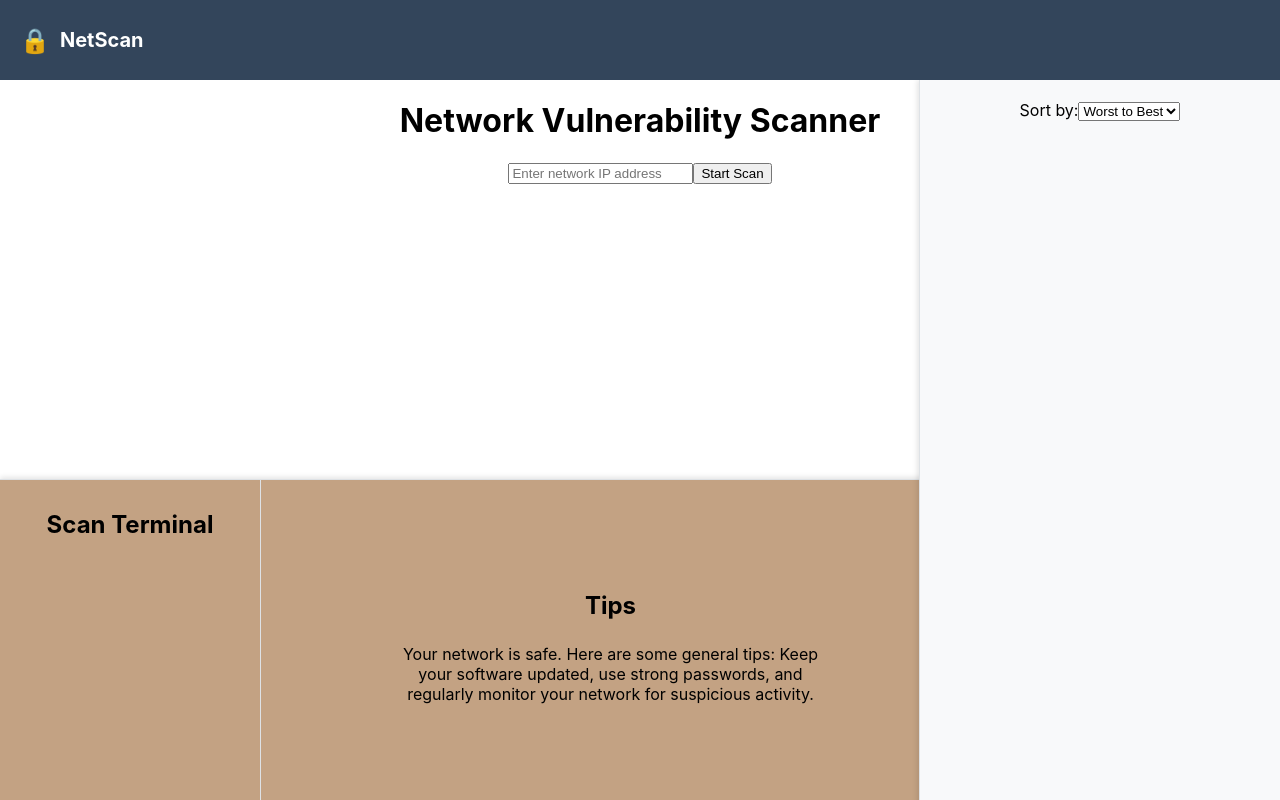
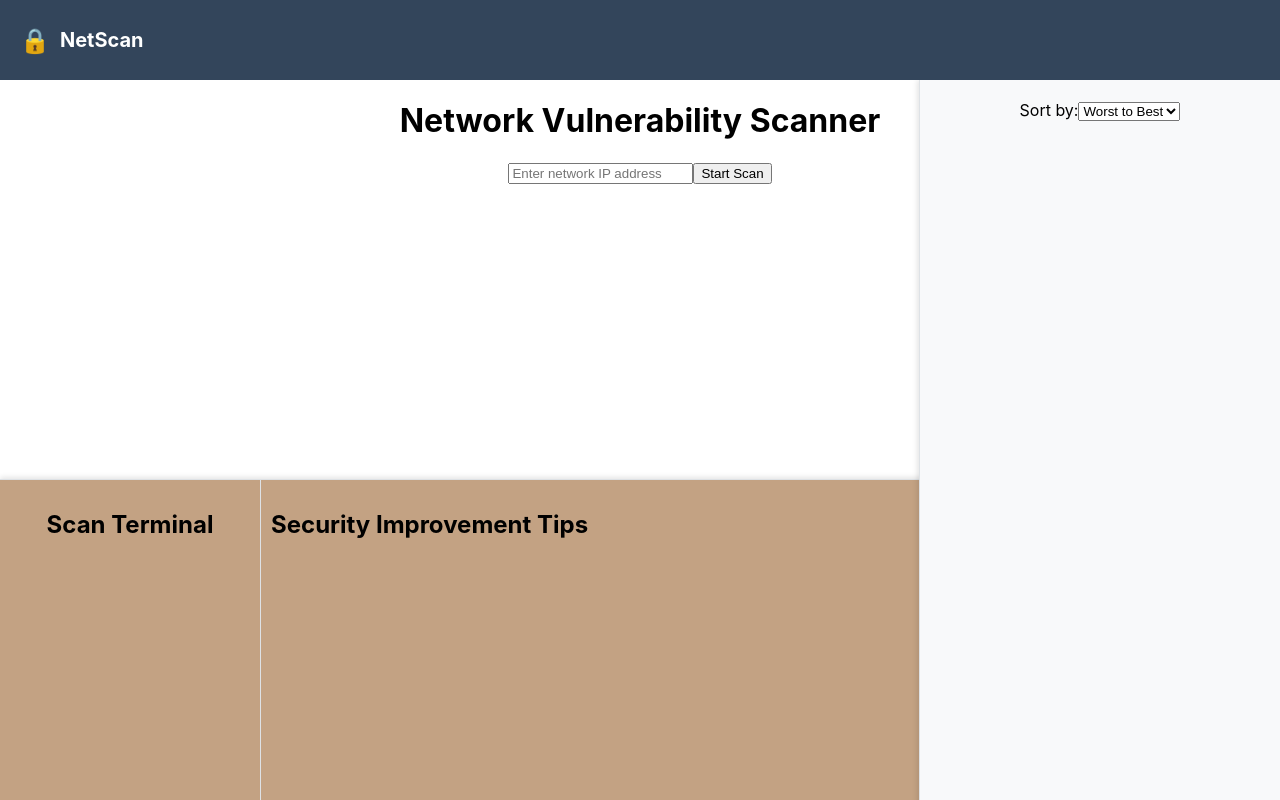
Before and after one commit to cookster00/network-project, a React (Create React App) app in the folder frontend/: page / in a window 1280 px wide. Built offline with nearby package versions, Linux system fonts and the light colour scheme; the HTML template or start-up script is replaced by a standard one.

Commit message:
Improvements on security tips

```diff
--- a/frontend/src/Components/NetworkInfo.css
+++ b/frontend/src/Components/NetworkInfo.css
@@ -14,6 +14,14 @@
   width: 25%; /* Left 1/4 of the page */
   padding: 10px;
   overflow-y: auto;
+  display: flex;
+  flex-direction: column;
+  align-items: center; /* Center content horizontally */
+}
+
+.network-info h2 {
+  text-align: center; /* Center the title text */
+  width: 100%; /* Ensure the title takes up the full width */
 }
 
 .separator-line {
@@ -28,10 +36,9 @@
   overflow-y: auto;
   display: flex;
   flex-direction: column;
-  align-items: center; /* Center the content horizontally */
-  justify-content: center; /* Center the content vertically */
-  text-align: center; /* Center the text */
-  margin: 0 auto; /* Center the section within the container */
+  align-items: flex-start; /* Align content to the left */
+  text-align: left; /* Align text to the left */
+  margin: 0; /* Remove side margins */
 }
 
 .scan-status-messages {
@@ -40,6 +47,6 @@
 }
 
 .tips-section p {
-  margin: 5px 20px; /* Adjust margin for tighter spacing and add side margins */
-  width: calc(100% - 40px); /* Ensure the text takes up the full width minus side margins */
+  margin: 5px 0; /* Adjust margin for tighter spacing */
+  width: 100%; /* Ensure the text takes up the full width */
 }
--- a/frontend/src/Components/NetworkInfo.js
+++ b/frontend/src/Components/NetworkInfo.js
@@ -2,24 +2,38 @@ import React from 'react';
 import './NetworkInfo.css'; // Assuming you will add some CSS for styling
 
 const tips = {
-  'Anonymous FTP Access': 'Turn off guest access for file sharing to keep your files safe.',
-  'Exposed SMB Shares': 'Make sure only trusted people can access shared files on your network.',
-  'DNS zone transfer misconfiguration': 'Configure DNS servers to restrict zone transfers to trusted IP addresses.',
-  'SNMP misconfigurations': 'Disable SNMP or configure it securely to prevent unauthorized access.',
-  'Outdated software and known vulnerabilities': 'Regularly update software to patch known vulnerabilities.'
+  'Anonymous FTP Access': ['Turn off guest access for file sharing to keep your files safe.', 'Require strong passwords for users', 'Use SFTP (Secure File Transfer Protocol) instead of FTP to encrypt data.'],
+  'Exposed SMB Shares': ['Make sure only trusted people can access shared files on your network.'],
+  'DNS zone transfer misconfiguration': ['Configure DNS servers to restrict zone transfers to trusted IP addresses.'],
+  'SNMP misconfigurations': ['Disable SNMP or configure it securely to prevent unauthorized access.'],
+  'Outdated software and known vulnerabilities': ['Regularly update software to patch known vulnerabilities.']
 };
 
-const generalTip = 'Your network is safe. Here are some general tips: Keep your software updated, use strong passwords, and regularly monitor your network for suspicious activity.';
+const generalTip = 'Your network is safe!\n\nHere are some general tips: Keep your software updated, use strong passwords, and regularly monitor your network for suspicious activity.';
 
 const NetworkInfo = ({ selectedNetwork, scanStatusMessages, vulnerabilities }) => {
   const getTips = () => {
-    const redCards = vulnerabilities.filter(vuln => vuln.level === 'high');
+    const redCards = vulnerabilities;
     if (redCards.length > 0) {
-      return redCards.map((vuln, index) => (
-        <p key={index}>{tips[vuln.title]}</p>
-      ));
+      return (
+        <div>
+          <p>Looks like we found some risks on your network! Here are a couple of tips to help.</p>
+          <br />
+          <br />
+          {redCards.map((vuln, index) => (
+            <div key={index} style={{ marginBottom: '20px' }}>
+              <strong>{vuln.title}</strong>
+              <ul>
+                {tips[vuln.title].map((tip, tipIndex) => (
+                  <li key={tipIndex}>{tip}</li>
+                ))}
+              </ul>
+            </div>
+          ))}
+        </div>
+      );
     } else {
-      return <p>{generalTip}</p>;
+      return <p style={{ whiteSpace: 'pre-line' }}>{generalTip}</p>;
     }
   };
 
@@ -35,8 +49,8 @@ const NetworkInfo = ({ selectedNetwork, scanStatusMessages, vulnerabilities }) =
       </div>
       <div className="separator-line"></div>
       <div className="tips-section">
-        <h2>Tips</h2>
-        {getTips()}
+        <h2>Security Improvement Tips</h2>
+        {vulnerabilities && vulnerabilities.length > 0 ? getTips() : null}
       </div>
     </div>
   );
```
